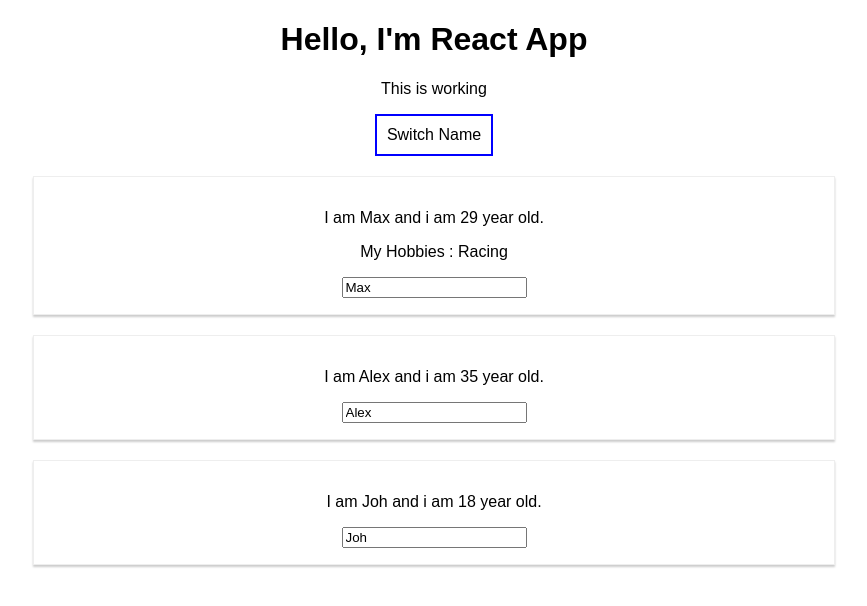
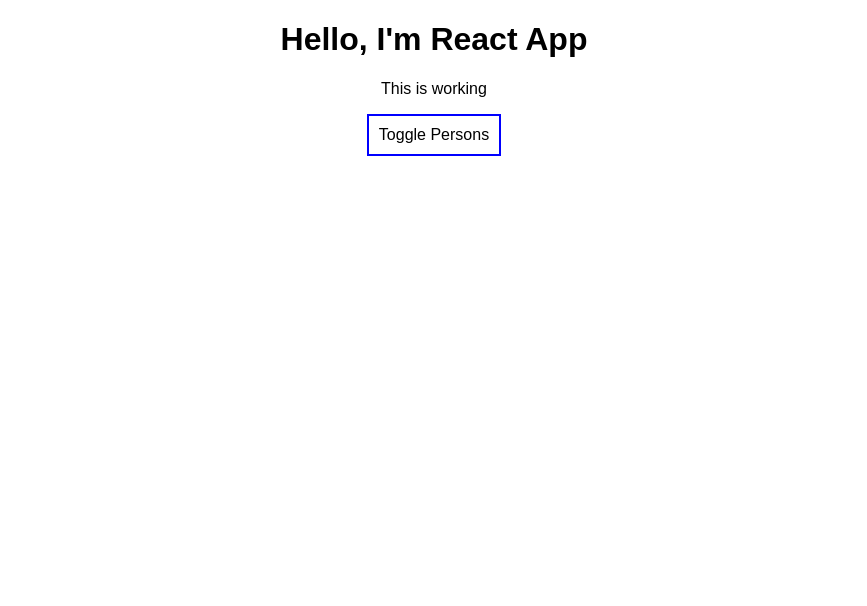
Before and after one commit to abhishek12414/learn-react, a React (Create React App) app: page / in a window 1280 px wide. Shown: the top 606 px of the page, without its empty margins (206-1073 px from the left). Built offline with nearby package versions, Linux system fonts and the light colour scheme.

Commit message:
implement show and hide feature using ternary operator

```diff
--- a/src/App.js
+++ b/src/App.js
@@ -9,7 +9,8 @@
       { name: 'Alex', age: 35 },
       { name: 'Joh ', age: 18 }
     ],
-    otherState: ' not touched '
+    otherState: ' not touched ',
+    showPerson: false
   }
 
   switchNameHandler = (newName) => {
@@ -32,6 +33,13 @@
     })
   }
 
+  togglePersonHandler = () =>{
+    const doesShow = this.state.showPerson;
+    this.setState({
+      showPerson: !doesShow
+    })
+  }
+
   render() {
     const style = {
       backgroundColor: 'white',
@@ -46,7 +54,11 @@
         <p>This is working</p>
         <button
           style = {style}
-          onClick={() => this.switchNameHandler('Maximilian')}>Switch Name</button>
+          onClick={this.togglePersonHandler}
+          >Toggle Persons</button>
+
+        {  (this.state.showPerson) ?
+          <div>
             <Person
               name={this.state.persons[0].name}
               age={this.state.persons[0].age}>My Hobbies : Racing</Person>
@@ -60,6 +72,8 @@
               name={this.state.persons[2].name}
               age={this.state.persons[2].age}
             />
+          </div> : null
+        }
       </div>
     );
 
```
Lines whose indentation alone changed are shown as unchanged.
